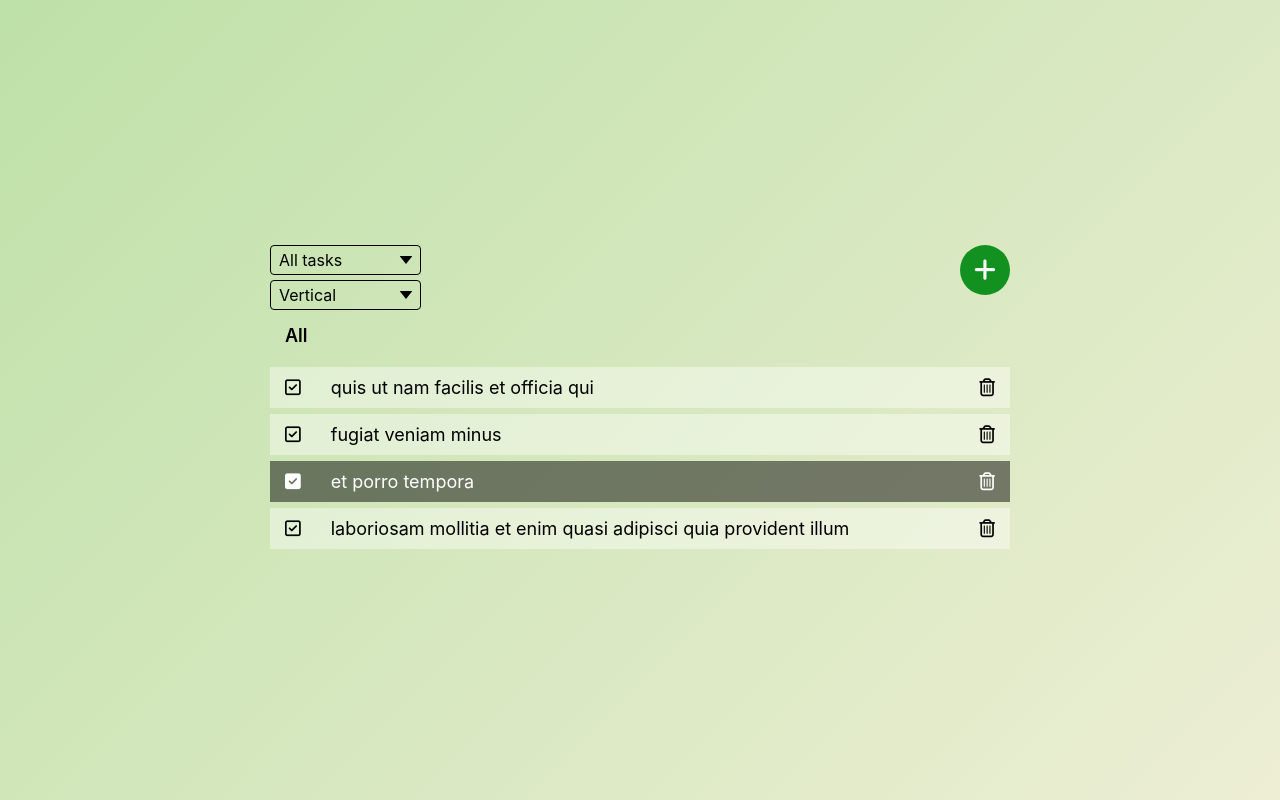
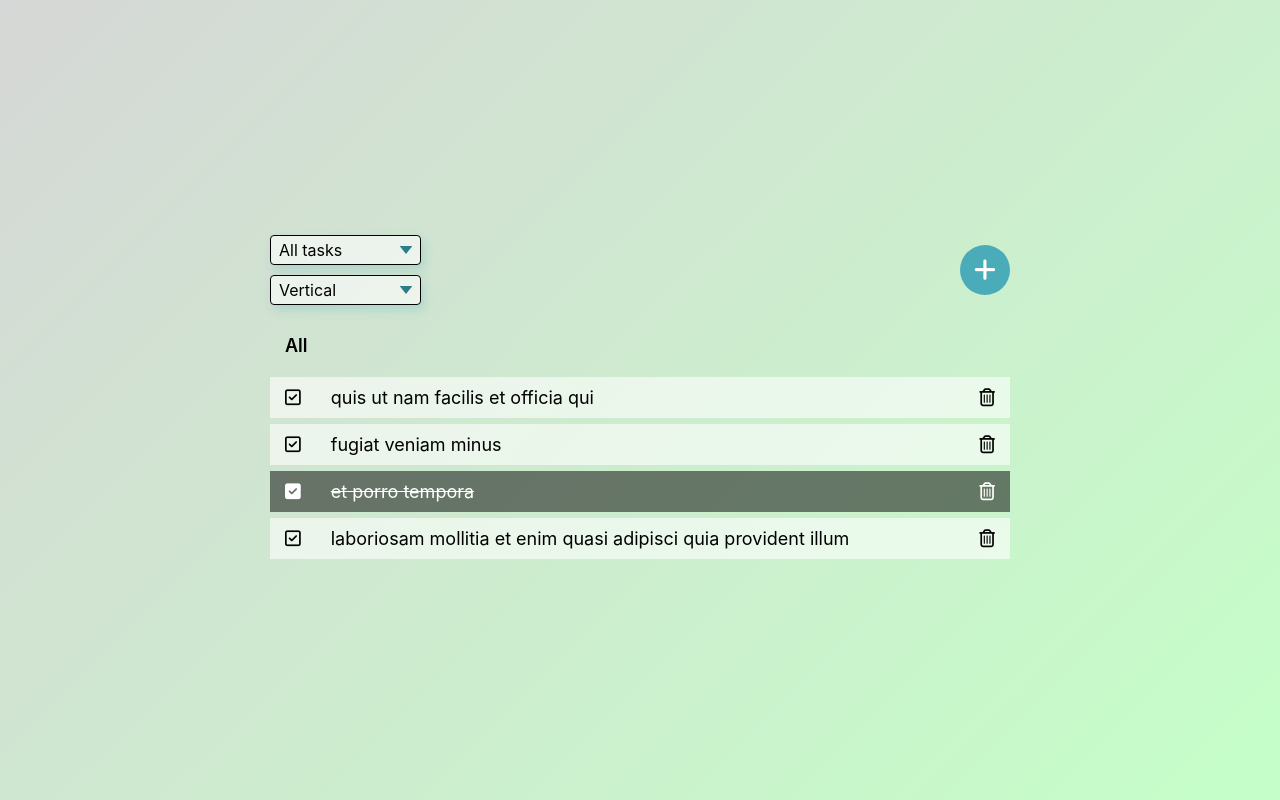
Before and after one commit to erik770/ToDo-react-ts-for-mindbox, a React (Create React App) app: page / in a window 1280 px wide. Built offline with nearby package versions, Linux system fonts and the light colour scheme.

Commit message:
redesign

```diff
--- a/src/App.css
+++ b/src/App.css
@@ -3,7 +3,7 @@
     flex-direction: column;
     max-width: 800px;
     flex: 1 1 100%;
-
+    gap: 20px;
     margin: auto 50px;
     padding: 30px;
 
--- a/src/components/DisplaySettings/DisplaySettings.module.scss
+++ b/src/components/DisplaySettings/DisplaySettings.module.scss
@@ -0,0 +1,5 @@
+.displaySettings {
+  display: flex;
+  flex-direction: column;
+  gap: 10px;
+}
--- a/src/components/DisplaySettings/DisplaySettings.tsx
+++ b/src/components/DisplaySettings/DisplaySettings.tsx
@@ -2,6 +2,7 @@ import React, {FC} from 'react';
 import {MySelect} from "../select/MySelect";
 import {DisplayMode, LayoutVariants} from "../../types/types";
 import {IDisplaySettings} from "../../App";
+import classes from "./DisplaySettings.module.scss";
 
 interface DisplaySettingsProps {
     displaySettings: IDisplaySettings,
@@ -11,7 +12,7 @@ interface DisplaySettingsProps {
 export const DisplaySettingsBar: FC<DisplaySettingsProps> = ({displaySettings, setDisplaySettings}) => {
     const isHorizontalLayoutDisabled = displaySettings.displayMode === DisplayMode.all;
     return (
-        <div>
+        <div className={classes.displaySettings}>
             <MySelect options={[
                 {name: 'All tasks', value: DisplayMode.all},
                 {name: 'Pending', value: DisplayMode.separately}
--- a/src/components/NewTodoBar/NewTodoBar.module.scss
+++ b/src/components/NewTodoBar/NewTodoBar.module.scss
@@ -8,12 +8,18 @@
   position: relative;
 
   &__button {
-    &:focus ~ input{
-      width: 300px;
-      border-radius: 0px;
-      background-color: var(--background-color-semitransp-black);
-      border-bottom:1px solid rgba(255,255,255,.5);
-      transition: all 500ms cubic-bezier(0, 0.110, 0.35, 2);
+
+    &:focus{
+      transform: rotate(180deg);
+      transition: all 500ms ease;
+
+      &~ input{
+        width: calc(100px + 20vw);
+        border-radius: 0px;
+        background-color: var(--input-background-color);
+        border-bottom:1px solid var(--input-border-color);
+        transition: all 500ms cubic-bezier(0, 0.110, 0.35, 2);
+      }
     }
   }
 }
--- a/src/components/TodoItem/TodoItem.module.scss
+++ b/src/components/TodoItem/TodoItem.module.scss
@@ -4,7 +4,8 @@
   gap: 30px;
   padding: 10px 15px;
   margin: 6px 0;
-  background-color: var(--background-color-semitransp-white);
+  background-color: var(--todo-background-color-semitransp-white);
+  color: var(--dark-text-color);
 
   &__text {
     flex-grow: 1;
@@ -14,7 +15,10 @@
   }
 
   &_checked{
-    background-color: var(--background-color-semitransp-black);
-    color: white;
+    background-color: var(--todo-background-color-semitransp-black);
+    color: var(--light-text-color);
+    & .todoItem__text {
+      text-decoration: line-through ;
+    }
   }
 }
--- a/src/components/UserBar/UserBar.module.scss
+++ b/src/components/UserBar/UserBar.module.scss
@@ -1,4 +1,5 @@
 .userBar {
   display: flex;
   justify-content: space-between;
+  align-items: center;
 }
--- a/src/components/button/MyButton.module.scss
+++ b/src/components/button/MyButton.module.scss
@@ -8,7 +8,7 @@
   border-radius: 50%;
   position: absolute;
   right: 0;
-  color:#ffffff ;
+  color: var(--btn-plus-color-inactive) ; // плюсик в кнопке
   background-color:transparent;
   pointer-events: painted;
 }
--- a/src/components/input/MyInput.module.scss
+++ b/src/components/input/MyInput.module.scss
@@ -1,15 +1,4 @@
 .myInput {
-  //width: 100%;
-  //padding: 5px 15px;
-  ////margin: auto;
-  ////border: 1px solid var(--border-color);
-  //border: none;
-  //border-bottom: 2px solid var(--border-color);
-  //box-sizing: border-box;
-  //background-color: var(--background-color-semitransp);
-  ////outline: none;
-  //font-size: 18px;
-
   height: 50px;
   width: 50px;
   border-style: none;
@@ -18,25 +7,28 @@
   outline: none;
   border-radius: 25px;
   transition: all .5s ease-in-out;
-  background-color: #129121;
+  background-color: var(--btn-background-color-inactive); //задний фон кнопки inactive
   padding-right: 40px;
   padding-left: 10px;
-  color:#fff;
+  color: var(--input-text-color);
+
   &::placeholder{
-    color:rgba(255,255,255,.5);
+    color:var(--todo-background-color-semitransp-white);
     font-size: 18px;
     letter-spacing: 2px;
     font-weight: 100;
+
   }
 
   &:focus {
-    //outline: none;
-    //border-color: var(--btn-border-color);
-    //box-shadow: 0 0 1px var(--btn-border-color);
-    width: 300px;
-    border-radius: 0px;
-    background-color: var(--background-color-semitransp-black);
-    border-bottom:1px solid rgba(255,255,255,.5);
+
+    width: calc(100px + 20vw);
+    border-radius: 0;
+    background-color: var(--input-background-color);
+    border-bottom:1px solid var(--input-border-color);
     transition: all 500ms cubic-bezier(0, 0.110, 0.35, 2);
+    &~ button {
+      color: var(--btn-plus-color-active);
+    };
   }
 }
--- a/src/components/select/MySelect.module.scss
+++ b/src/components/select/MySelect.module.scss
@@ -10,6 +10,7 @@ select {
   font-size: inherit;
   cursor: inherit;
   line-height: inherit;
+  //color: var(--light-text-color);
 
   z-index: 1;
 
@@ -24,6 +25,9 @@ select {
   grid-template-areas: "select";
   align-items: center;
   position: relative;
+  background-color: var(--select-background);
+  color: var(--light-text-color);
+  box-shadow: var(--select-shadow);
 
   select,
   &::after {
@@ -36,7 +40,6 @@ select {
   border: 1px solid var(--select-border);
   border-radius: 0.25em;
   padding: 0.25em 0.5em;
-  margin-bottom: 5px;
   cursor: pointer;
 
   &:not(.select--multiple)::after {
@@ -66,7 +69,7 @@ option {
 
 .select--disabled {
   cursor: not-allowed;
-  background-color: #eee;
+  background-color: var(--select-background);
   background-image: linear-gradient(to top, #ddd, #eee 33%);
 }
 
--- a/src/consts/const.scss
+++ b/src/consts/const.scss
@@ -1,12 +1,25 @@
 #root {
   --border-color: black;
-  --btn-color: lightgrey;
+
+  --btn-plus-color-active: #4aacb8;
+  --btn-plus-color-inactive: white;
+  --btn-background-color-inactive: #4aacb8;
   --btn-border-color: grey;
 
-  --backgroung-gradient: linear-gradient(135deg, #bee1a8, #edeed4);
-  --background-color-semitransp-white: rgba(255, 255, 255, 0.4);
-  --background-color-semitransp-black: rgba(0, 0, 0, 0.49);
+  --backgroung-gradient: linear-gradient(135deg, #d6d7d6, #c5ffc8);
+  --todo-background-color-semitransp-white: rgba(255, 255, 255, 0.6);
+  --todo-background-color-semitransp-black: rgba(0, 0, 0, 0.5);
+
+  --light-text-color: white;
+  --dark-text-color: black;
+  --input-text-color: white;
+
+  --input-background-color: rgba(0, 0, 0, 0.4);
+  --input-border-color: rgba(255, 255, 255, 0.24);
+
   --select-border: black;
-  --select-arrow: black;
-  --select-focus: black;
+  --select-arrow: rgb(45, 126, 136);
+  --select-focus: rgba(74, 172, 184, 0.7);
+  --select-background: var(--todo-background-color-semitransp-white);
+  --select-shadow:  3px 5px 10px rgba(74, 172, 184, 0.25);
 }
```
